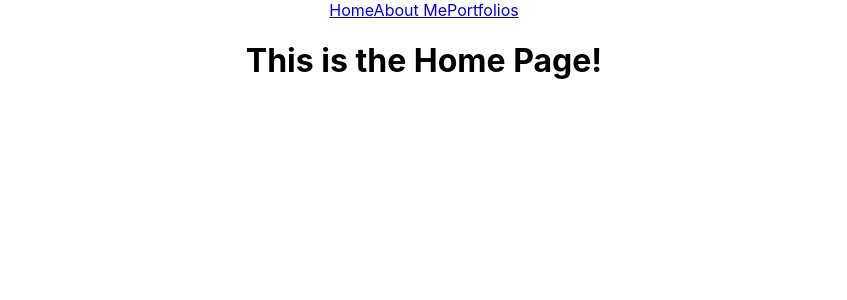
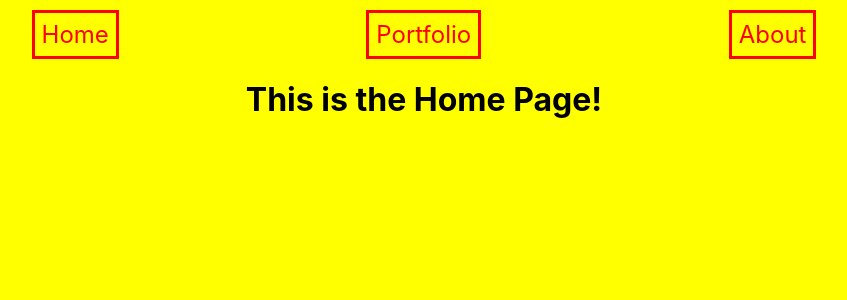
Before and after one commit to KYu-2468/Kevin-portfolio, a React (Create React App) app: page /#/ in a window 1280 px wide. Shown: the top 300 px of the page, without its empty margins (216-1063 px from the left). Built offline with nearby package versions, Linux system fonts and the light colour scheme.

Commit message:
Add styling for navbar

```diff
--- a/public/index.html
+++ b/public/index.html
@@ -24,7 +24,7 @@
       work correctly both with client-side routing and a non-root public URL.
       Learn how to configure a non-root public URL by running `npm run build`.
     -->
-    <title>Test React App</title>
+    <title>Kevin Yu Portfolio</title>
   </head>
   <body>
     <noscript>You need to enable JavaScript to run this app.</noscript>
--- a/src/App.css
+++ b/src/App.css
@@ -36,3 +36,27 @@
     transform: rotate(360deg);
   }
 }
+
+.navbar {
+  display: flex;
+  justify-content: space-evenly;
+}
+
+.navbar a {
+  color: red;
+  border: solid;
+  text-decoration: none;
+  margin-top: 10px;
+  padding: 7px;
+  font-size: 1.5rem;
+}
+
+body {
+  background-color: yellow;
+}
+
+@media only screen and (max-width: 500px) {
+  body {
+    background-color: lightblue;
+  }
+}
--- a/src/component/Navbar.js
+++ b/src/component/Navbar.js
@@ -2,10 +2,10 @@ import React from "react";
 import { Link } from "react-router-dom";
 
 const Navbar = () => (
-  <div>
+  <div className="navbar">
     <Link to="/">Home</Link>
-    <Link to="/about">About Me</Link>
-    <Link to="/portfolios">Portfolios</Link>
+    <Link to="/portfolios">Portfolio</Link>
+    <Link to="/about">About</Link>
   </div>
 );
 
--- a/src/pages/About.js
+++ b/src/pages/About.js
@@ -1,5 +1,9 @@
 import React from "react";
 
-const About = () => <div>This is about page!</div>;
+const About = () => (
+  <div>
+    <h1>This is about page!</h1>
+  </div>
+);
 
 export default About;
--- a/src/pages/Portfolios.js
+++ b/src/pages/Portfolios.js
@@ -1,5 +1,9 @@
 import React from "react";
 
-const Portfolios = () => <div>This is portfolios</div>;
+const Portfolios = () => (
+  <div>
+    <h1>This is portfolios</h1>
+  </div>
+);
 
 export default Portfolios;
```
Also changed, not shown: src/component/Skills.js (added).
